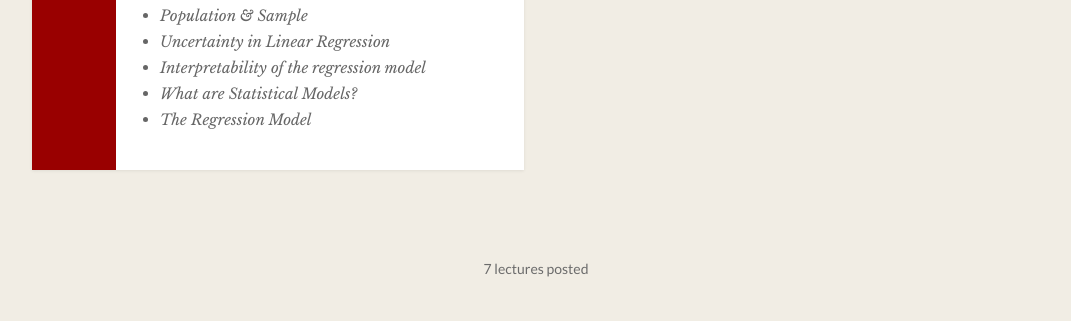
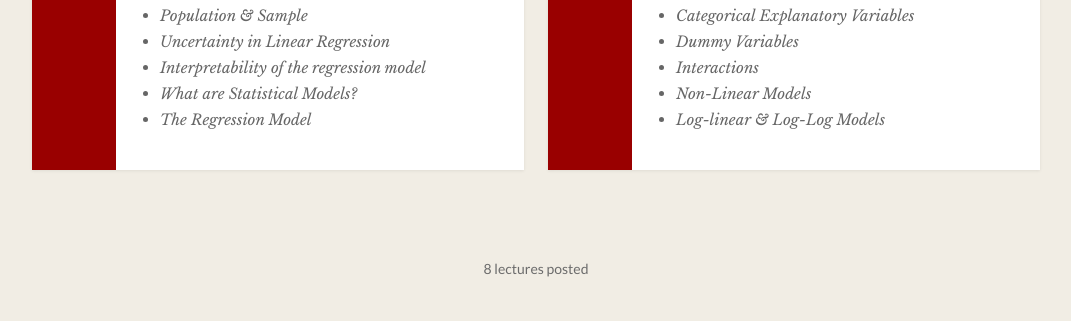
Before and after one commit to gmukherjee/class-lectures, a plain HTML site: page class-notes.html in a window 1280 px wide. Shown: the part 1770-2091 px from the top of the page, without its empty margins (104-1175 px from the left). Drawn offline with nearby package versions, Linux system fonts and the light colour scheme.

Commit message:
Add Lecture 8 (Nov 16)
Co-Authored-By: Claude Opus 5.5 <noreply@anthropic.com>

```diff
--- a/class-notes.html
+++ b/class-notes.html
@@ -179,6 +179,22 @@
      ===================================================================== */
   const LECTURES = [
     {
+      number: 8,
+      date: "2026-11-16",
+      title: "Categorical Variables, Interactions & Non-Linear Models",
+      videos: [
+        { label: "Classroom", url: "https://usc-marshall-panopto-demo.hosted.panopto.com/Panopto/Pages/Viewer.aspx?id=e80e0477-8997-4ad0-b9f6-b4e5017a7ba9" },
+      ],
+      notes: "https://drive.google.com/drive/folders/1R62pobHP-Pg6Arp3kXS7mWmyMuaMCUgm?usp=sharing",
+      topics: [
+        "Categorical Explanatory Variables",
+        "Dummy Variables",
+        "Interactions",
+        "Non-Linear Models",
+        "Log-linear & Log-Log Models",
+      ],
+    },
+    {
       number: 7,
       date: "2026-11-09",
       title: "Statistical Models & Uncertainty in Regression",
```
